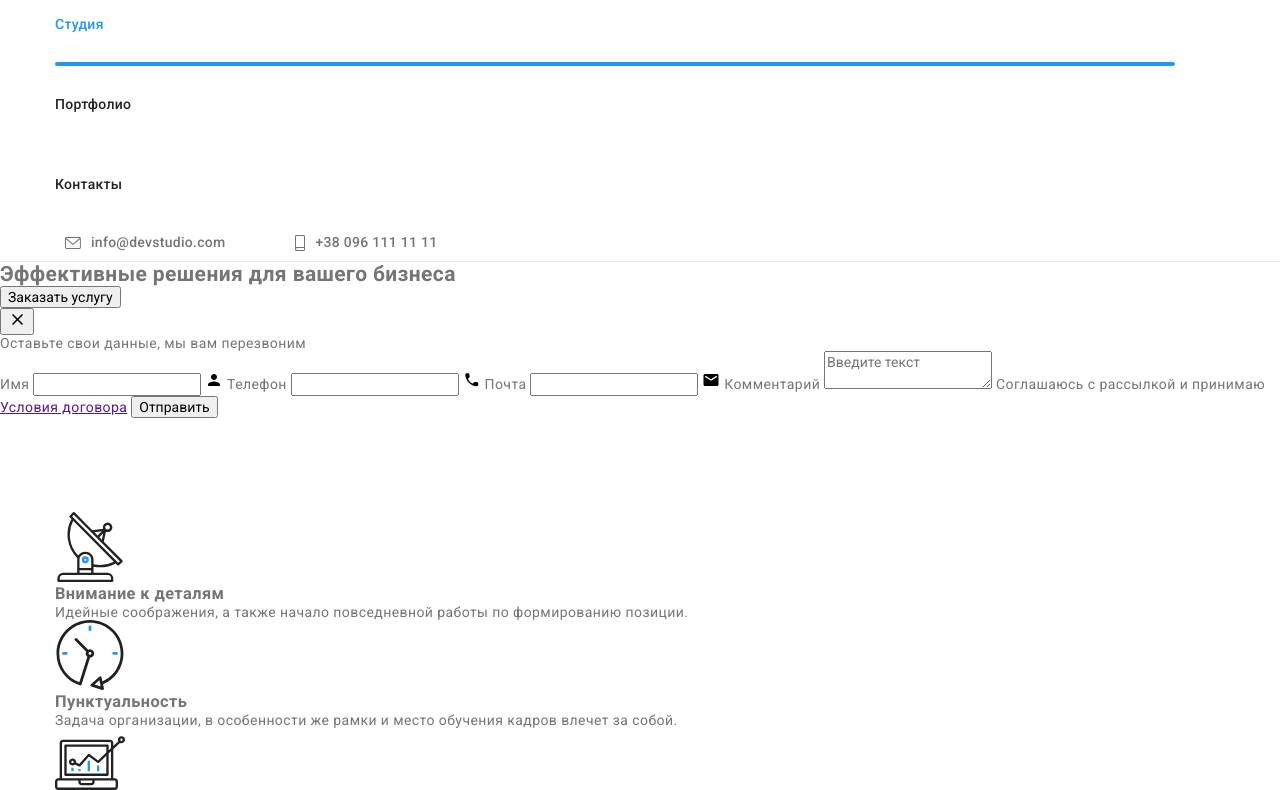
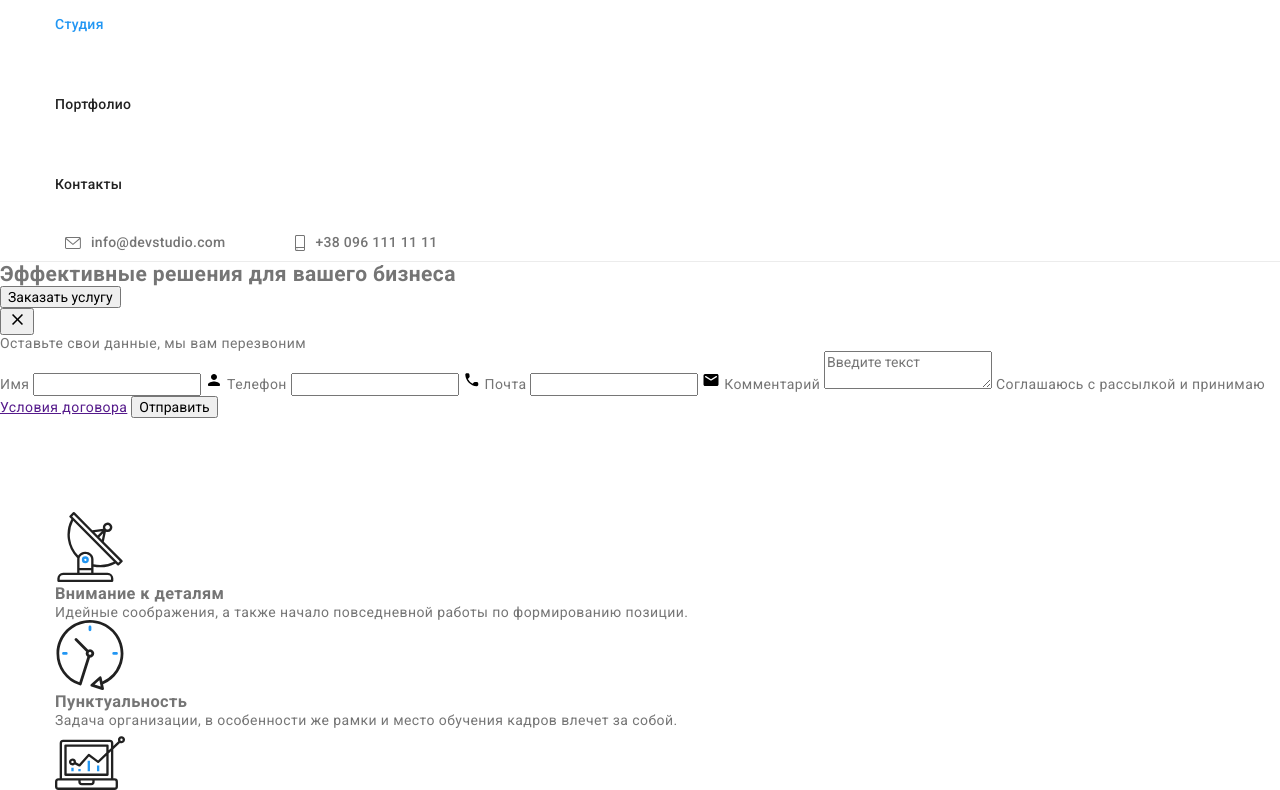
Before and after one commit to Vladyanov/goit-markup-hw-08, a plain HTML site: page index.html in a window 1280 px wide. Shown: the part 46-836 px from the top of the page. Drawn offline with nearby package versions, Linux system fonts and the light colour scheme.

Commit message:
header beggin

```diff
--- a/index.html
+++ b/index.html
@@ -25,7 +25,7 @@
           <a class="logo" href="./index.html"><span class="logo__secondary">Web</span>Studio</a>
           <ul class="menu list">
             <li class="menu__item">
-              <a class="menu__link menu__link-active-list" href="./index.html">Студия</a>
+              <a class="menu__link menu__link_active-list" href="./index.html">Студия</a>
             </li>
             <li class="menu__item">
               <a class="menu__link" href="./portfolio.html">Портфолио</a>
--- a/sass/components/_header.scss
+++ b/sass/components/_header.scss
@@ -45,20 +45,20 @@
   }
 }
 
-.menu__link-active-list {
+.menu__link_active-list {
   color: var(--accent-color);
 
-  &::after {
-    position: absolute;
-    content: '';
-    display: block;
-    width: 100%;
-    height: 4px;
-    bottom: -1px;
+  // &::after {
+  //   position: absolute;
+  //   content: '';
+  //   display: block;
+  //   width: 100%;
+  //   height: 4px;
+  //   bottom: -1px;
 
-    background: #2196f3;
-    border-radius: 2px;
-  }
+  //   background: #2196f3;
+  //   border-radius: 2px;
+  // }
 }
 
 /* header contacts styles */
```
Also changed, not shown: portfolio.html (+1 -1 lines), css/main.css, css/main.min.css, 2 other files.
